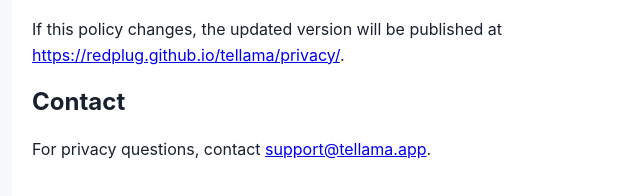
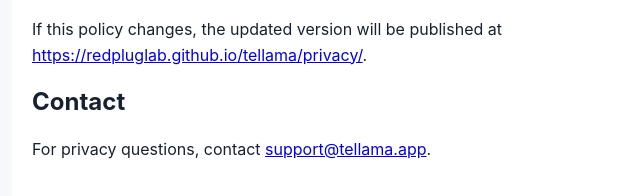
Before and after one commit to redpluglab/tellama, a plain HTML site: page privacy/index.html in a window 1280 px wide. Shown: the part 1551-1747 px from the top of the page, 228-868 px from the left. Drawn offline with Linux system fonts and the light colour scheme.

Commit message:
Use redpluglab Pages URL

```diff
--- a/privacy/index.html
+++ b/privacy/index.html
@@ -61,7 +61,7 @@
   <p>Tellama is intended for developers, local AI users, and general productivity use. It is not directed to children.</p>
 
   <h2>Changes</h2>
-  <p>If this policy changes, the updated version will be published at <a href="https://redplug.github.io/tellama/privacy/">https://redplug.github.io/tellama/privacy/</a>.</p>
+  <p>If this policy changes, the updated version will be published at <a href="https://redpluglab.github.io/tellama/privacy/">https://redpluglab.github.io/tellama/privacy/</a>.</p>
 
   <h2>Contact</h2>
   <p>For privacy questions, contact <a href="mailto:support@tellama.app">support@tellama.app</a>.</p>
```
